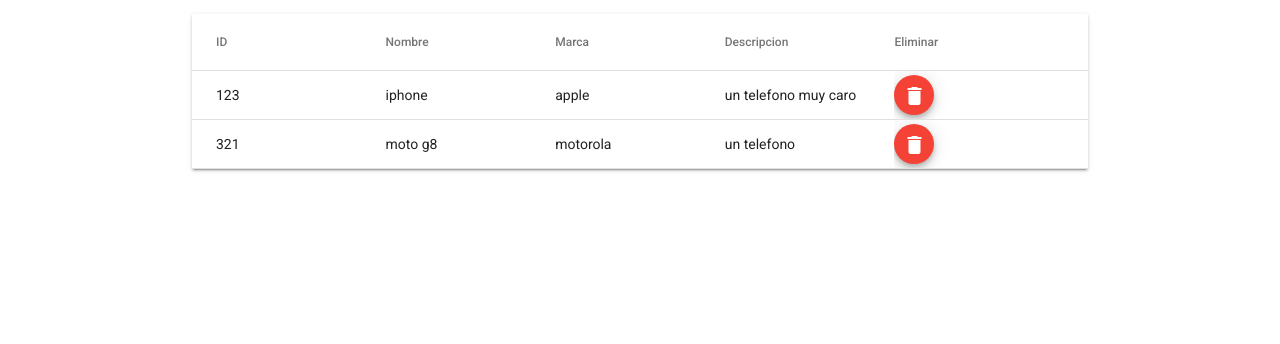
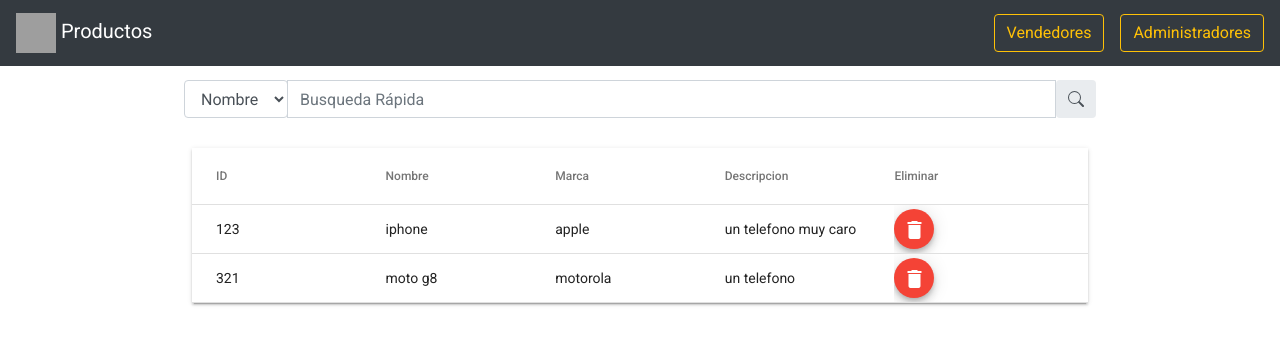
Before and after one commit to cacunae/ProyectoFinal, an Angular app: page /productos in a window 1280 px wide. Shown: the top 344 px of the page. Built offline with nearby package versions, Linux system fonts and the light colour scheme; grey boxes are pictures that could not be loaded.

Commit message:
cambios en la vista de productos y la barra de busqueda

```diff
--- a/src/app/componentes/administrador/administrador.component.html
+++ b/src/app/componentes/administrador/administrador.component.html
@@ -86,46 +86,4 @@
       </button>
     </div>
   </div>
-
-  <!--Barra de busqueda-->
-
-  <div>
-    <div class="row">
-      <div id="busqueda">
-        <div class="input-group mb-3">
-          <div class="input-group-prepend">
-            <select class="form-control" id="exampleFormControlSelect1">
-              <option>Nombre</option>
-              <option>Marca</option>
-            </select>
-          </div>
-          <input
-            type="text"
-            class="form-control"
-            aria-label="Text input with dropdown button"
-            placeholder="Busqueda Rápida"
-          />
-          <span class="input-group-text" style="border: 0ch; margin: 0%">
-            <svg
-              width="1em"
-              height="1em"
-              viewBox="0 0 16 16"
-              class="bi bi-search"
-              fill="currentColor"
-              xmlns="http://www.w3.org/2000/svg"
-            >
-              <path
-                fill-rule="evenodd"
-                d="M10.442 10.442a1 1 0 0 1 1.415 0l3.85 3.85a1 1 0 0 1-1.414 1.415l-3.85-3.85a1 1 0 0 1 0-1.415z"
-              />
-              <path
-                fill-rule="evenodd"
-                d="M6.5 12a5.5 5.5 0 1 0 0-11 5.5 5.5 0 0 0 0 11zM13 6.5a6.5 6.5 0 1 1-13 0 6.5 6.5 0 0 1 13 0z"
-              />
-            </svg>
-          </span>
-        </div>
-      </div>
-    </div>
-  </div>
 </div>
--- a/src/app/componentes/productos/productos.component.css
+++ b/src/app/componentes/productos/productos.component.css
@@ -0,0 +1,5 @@
+#busqueda {
+  margin: auto;
+  margin-top: 1em;
+  width: 80%;
+}
--- a/src/app/componentes/productos/productos.component.html
+++ b/src/app/componentes/productos/productos.component.html
@@ -1,3 +1,71 @@
+<!-- navbar -->
+<nav class="navbar navbar-dark bg-dark">
+  <a class="navbar-brand" href="">
+    <img
+      src="https://image.flaticon.com/icons/svg/1414/1414029.svg"
+      width="40"
+      height="40"
+      class="d-inline-block align-mid"
+      alt=""
+      loading="lazy"
+    />
+    Productos
+  </a>
+  <div>
+    <div class="text-left">
+      <button class="btn btn-outline-warning" style="margin-left: 1em">
+        Vendedores
+      </button>
+      <button class="btn btn-outline-warning" style="margin-left: 1em">
+        Administradores
+      </button>
+    </div>
+  </div>
+</nav>
+
+<div class="container">
+  <!--Barra de busqueda-->
+  <div>
+    <div class="row">
+      <div id="busqueda">
+        <div class="input-group mb-3">
+          <div class="input-group-prepend">
+            <select class="form-control" id="exampleFormControlSelect1">
+              <option>Nombre</option>
+              <option>Marca</option>
+            </select>
+          </div>
+          <input
+            type="text"
+            class="form-control"
+            aria-label="Text input with dropdown button"
+            placeholder="Busqueda Rápida"
+          />
+          <span class="input-group-text" style="border: 0ch; margin: 0%">
+            <svg
+              width="1em"
+              height="1em"
+              viewBox="0 0 16 16"
+              class="bi bi-search"
+              fill="currentColor"
+              xmlns="http://www.w3.org/2000/svg"
+            >
+              <path
+                fill-rule="evenodd"
+                d="M10.442 10.442a1 1 0 0 1 1.415 0l3.85 3.85a1 1 0 0 1-1.414 1.415l-3.85-3.85a1 1 0 0 1 0-1.415z"
+              />
+              <path
+                fill-rule="evenodd"
+                d="M6.5 12a5.5 5.5 0 1 0 0-11 5.5 5.5 0 0 0 0 11zM13 6.5a6.5 6.5 0 1 1-13 0 6.5 6.5 0 0 1 13 0z"
+              />
+            </svg>
+          </span>
+        </div>
+      </div>
+    </div>
+  </div>
+</div>
+
 <div style="width: 70%; margin: 1em auto" class="mat-elevation-z2">
   <mat-table [dataSource]="productos">
     <ng-container matColumnDef="id">
```
Also changed, not shown: src/app/app-routing.module.ts (+11 -10 lines). Lines whose indentation alone changed are shown as unchanged.
